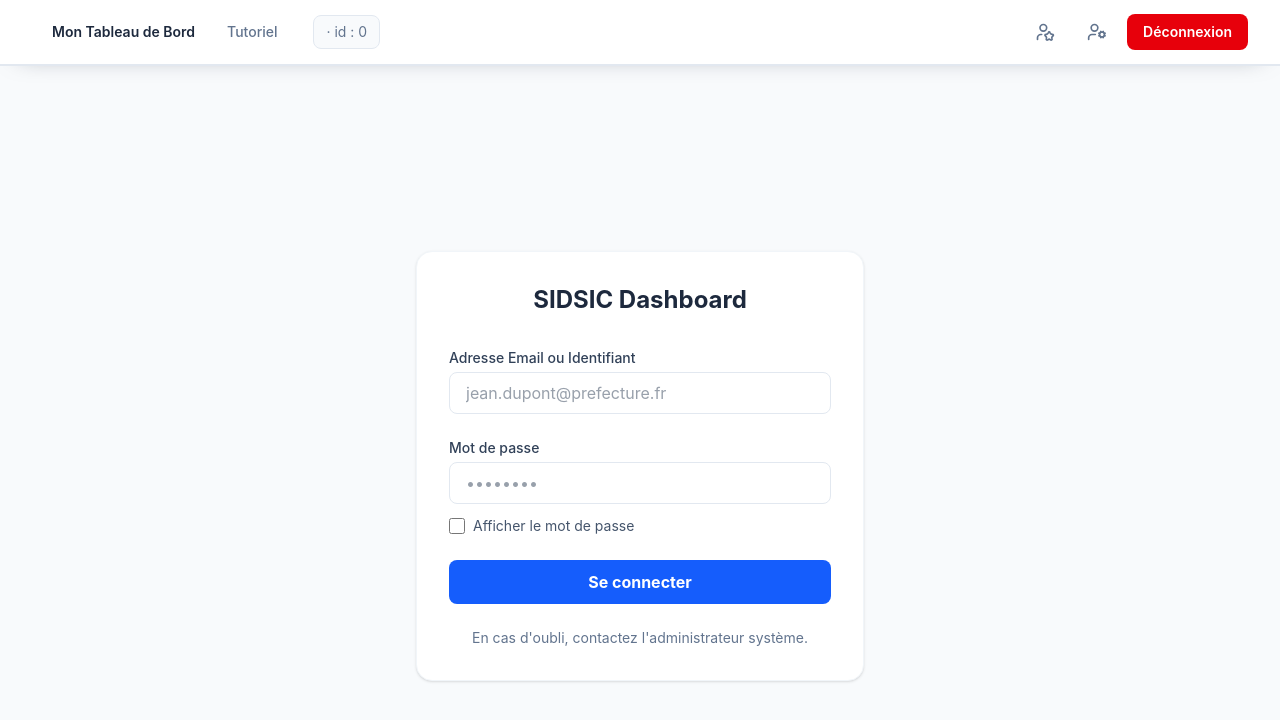
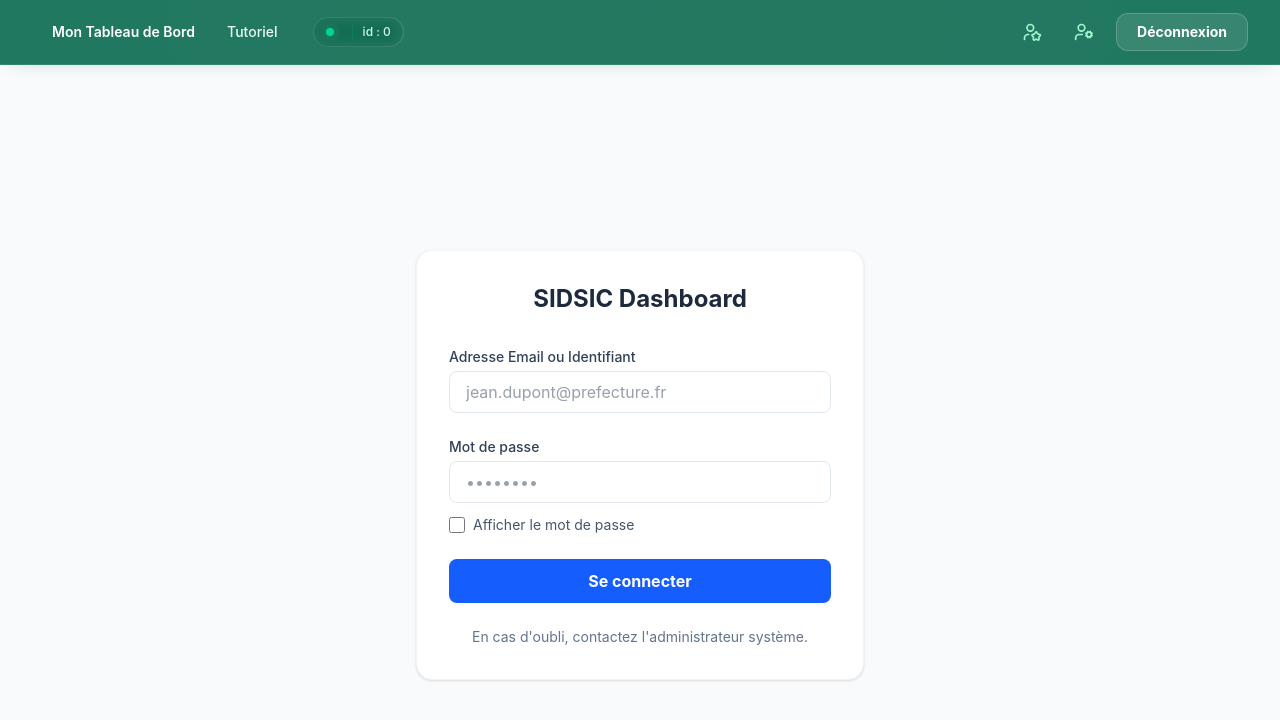
Before and after one commit to AlexisCerda/dashboard-frontend, a React (Vite) app: page /login in a window 1280 px wide. Shown: the top 720 px of the page. Built offline with nearby package versions, Linux system fonts and the light colour scheme; no server answers; sample sign-in values are in the browser's storage.

Commit message:
[MOD] Couleurs du header et dashboard

```diff
--- a/src/App.tsx
+++ b/src/App.tsx
@@ -42,7 +42,7 @@ function App() {
   const basename = import.meta.env.BASE_URL.replace(/\/$/, "");
 
   return (
-    <div className="h-screen w-full flex flex-col overflow-hidden bg-slate-50 text-slate-700">
+    <div className="h-screen w-full flex flex-col overflow-hidden text-emerald-950 bg-[radial-gradient(circle_at_top,_#f0fdfa_0%,_#ccfbf1_100%)]">
       <BrowserRouter basename={basename}>
 
         <NavBar />
--- a/src/components/NavBar.tsx
+++ b/src/components/NavBar.tsx
@@ -49,7 +49,7 @@ export default function NavBar() {
   }, []);
 
   return (
-    <nav className="bg-white/95 backdrop-blur border-b-2 border-slate-200 shadow-[0_8px_24px_-20px_rgba(15,23,42,0.5)] z-20">
+    <nav className="sticky top-0 bg-emerald-800/85 backdrop-blur-xl border-b border-white/10 shadow-[0_4px_20px_-12px_rgba(6,78,59,0.4)] z-50">
       <div className="max-w-7xl mx-auto px-4 sm:px-6 lg:px-8">
         <div className="flex items-center justify-between h-16 gap-6">
           <div className="flex items-center gap-6 min-w-0">
@@ -59,7 +59,7 @@ export default function NavBar() {
                   <>
                     <Link
                       to="/dashboard"
-                      className="hover:bg-slate-100 text-slate-800 px-3 py-2 rounded-lg text-sm font-semibold transition-colors"
+                      className="hover:bg-emerald-700/60 text-white px-3 py-2 rounded-xl text-sm font-semibold transition-all duration-200"
                     >
                       Mon Tableau de Bord
                     </Link>
@@ -67,7 +67,7 @@ export default function NavBar() {
                 )}
                 <Link
                   to="/help"
-                  className="hover:bg-slate-100 text-slate-500 hover:text-slate-800 px-3 py-2 rounded-lg text-sm font-medium transition-colors"
+                  className="hover:bg-emerald-700/60 text-emerald-50 hover:text-white px-3 py-2 rounded-xl text-sm font-medium transition-all duration-200"
                 >
                   Tutoriel
                 </Link>
@@ -75,19 +75,20 @@ export default function NavBar() {
             </div>
 
             {context?.isLogged && (
-              <div className="hidden xl:flex items-center px-3 py-1.5 rounded-lg border border-slate-200 bg-slate-50 text-sm text-slate-500 whitespace-nowrap">
+              <div className="hidden xl:flex items-center px-3 py-1.5 rounded-full border border-white/10 bg-white/5 text-xs font-medium text-emerald-100 whitespace-nowrap backdrop-blur-sm">
+                <span className="w-2 h-2 rounded-full bg-emerald-400 mr-2 shadow-[0_0_8px_rgba(52,211,153,0.5)]"></span>
                 {user.nom} {user.prenom}
-                {" · id : "}
-                {user.id}
+                <span className="mx-2 text-emerald-600/50">|</span>
+                id : {user.id}
               </div>
             )}
           </div>
 
-          <div className="flex items-center gap-2">
+          <div className="flex items-center gap-3">
             {context?.isLogged && emailAdmin === emailUser && (
               <Link
                 to="/admin"
-                className="flex items-center gap-2 px-3 py-2 text-slate-500 hover:text-blue-700 hover:bg-blue-50 rounded-lg transition-colors"
+                className="flex items-center gap-2 p-2.5 text-emerald-200 hover:text-white hover:bg-emerald-700/60 rounded-xl transition-all duration-200"
                 title="Administration"
               >
                 <UserStar className="w-5 h-5" />
@@ -96,7 +97,7 @@ export default function NavBar() {
             {context?.isLogged && (
               <Link
                 to="/update-user"
-                className="flex items-center gap-2 px-3 py-2 text-slate-500 hover:text-blue-700 hover:bg-blue-50 rounded-lg transition-colors"
+                className="flex items-center gap-2 p-2.5 text-emerald-200 hover:text-white hover:bg-emerald-700/60 rounded-xl transition-all duration-200"
                 title="Mon profil"
               >
                 <UserCog className="w-5 h-5" />
@@ -106,7 +107,7 @@ export default function NavBar() {
             {context?.isLogged ? (
               <button
                 onClick={handleLogout}
-                className="bg-red-600 hover:bg-red-700 px-4 py-2 rounded-lg text-sm font-semibold text-white transition-all hover:-translate-y-0.5 hover:shadow-md"
+                className="bg-white/10 text-white border border-white/20 hover:bg-rose-500 hover:border-rose-400 px-5 py-2 rounded-xl text-sm font-bold transition-all duration-200 active:scale-95"
               >
                 Déconnexion
               </button>
@@ -114,13 +115,13 @@ export default function NavBar() {
               <div className="flex items-center gap-2">
                 <Link
                   to="/login"
-                  className="bg-blue-600 hover:bg-blue-700 px-4 py-2 rounded-lg text-sm font-semibold text-white transition-all hover:-translate-y-0.5 hover:shadow-md"
+                  className="bg-white text-emerald-800 hover:bg-emerald-50 px-5 py-2 rounded-xl text-sm font-bold transition-all active:scale-95 shadow-sm"
                 >
                   Connexion
                 </Link>
                 <Link
                   to="/Signin"
-                  className="bg-slate-100 hover:bg-slate-200 text-slate-700 px-4 py-2 rounded-lg text-sm font-semibold transition-colors"
+                  className="bg-emerald-700/50 hover:bg-emerald-700 text-white px-5 py-2 rounded-xl text-sm font-bold transition-colors active:scale-95"
                 >
                   Inscription
                 </Link>
--- a/src/components/WidgetFrame.tsx
+++ b/src/components/WidgetFrame.tsx
@@ -13,7 +13,7 @@ const WidgetFrame = memo(function WidgetFrame({
   title,
   children,
   onClose,
-  headerColor = "bg-slate-700 text-white border-b border-slate-800",
+  headerColor = "bg-white text-slate-900 border-b border-slate-100",
   options,
 }: WidgetFrameProps) {
   return (
@@ -30,7 +30,7 @@ const WidgetFrame = memo(function WidgetFrame({
           <button
             onClick={onClose}
             onMouseDown={(e) => e.stopPropagation()}
-            className="ml-auto hover:bg-black/15 p-1 rounded-md transition-colors cursor-pointer text-inherit opacity-80 hover:opacity-100"
+            className="ml-auto hover:bg-slate-100 p-1.5 rounded-lg transition-all cursor-pointer text-slate-400 hover:text-rose-500"
             title="Fermer le widget"
           >
             <X size={16} />
--- a/src/pages/DashboardPage.tsx
+++ b/src/pages/DashboardPage.tsx
@@ -395,7 +395,7 @@ export default function DashboardPage() {
   };
 
   return (
-    <div className="flex flex-col h-full w-full bg-slate-50 overflow-hidden text-sm text-slate-700">
+    <div className="flex flex-col h-full w-full overflow-hidden text-sm text-slate-700 bg-transparent">
       {context?.auth.idUser != null && (
         <ConfirmModal
           isOpen={isModalOpen}
@@ -427,7 +427,7 @@ export default function DashboardPage() {
 
       <div className="flex-1 min-h-0">
         <main
-          className="h-full overflow-y-scroll overflow-x-hidden relative p-6 bg-slate-50"
+          className="h-full overflow-y-scroll overflow-x-hidden relative p-8"
           id="widget-desktop"
         >
           <div className="mb-4 flex items-center gap-2 flex-wrap">
@@ -562,10 +562,10 @@ export default function DashboardPage() {
           {configs.length > 0 && (
             <button
               onClick={() => setIsSidebarOpen(!isSidebarOpen)}
-              className={`fixed bottom-16 right-6 p-3 rounded-full shadow-lg text-white transition-all hover:-translate-y-0.5 z-110 ${
+              className={`fixed bottom-16 right-8 p-4 rounded-2xl shadow-xl text-white transition-all duration-300 hover:-translate-y-1 z-110 ${
                 isSidebarOpen
-                  ? "bg-red-500 hover:bg-red-600 rotate-45"
-                  : "bg-green-600 hover:bg-green-700 hover:shadow-xl"
+                  ? "bg-rose-500 hover:bg-rose-600 rotate-45"
+                  : "bg-emerald-600 hover:bg-emerald-700 hover:shadow-emerald-200/50"
               }`}
               title="Ajouter un widget"
             >
@@ -583,10 +583,10 @@ export default function DashboardPage() {
               setConfigCurrent(config.id);
               setErreur("");
             }}
-            className={`px-4 rounded-t-lg shadow-sm border border-slate-100 border-b-0 flex items-center gap-2 cursor-pointer transition-all ${
+            className={`px-5 rounded-t-xl shadow-sm border border-emerald-200/50 border-b-0 flex items-center gap-2 cursor-pointer transition-all duration-200 ${
               configCurrent === config.id
-                ? "bg-white border-t-2 border-blue-600 py-1.5 font-semibold text-slate-800"
-                : "bg-slate-100 py-1 text-slate-500 hover:bg-white font-medium"
+                ? "bg-white border-t-2 border-emerald-600 py-2 font-bold text-emerald-900 -translate-y-1"
+                : "bg-emerald-50/50 py-1.5 text-emerald-700 hover:bg-white font-medium backdrop-blur-sm"
             }`}
           >
             <span>{config.nom}</span>
```
